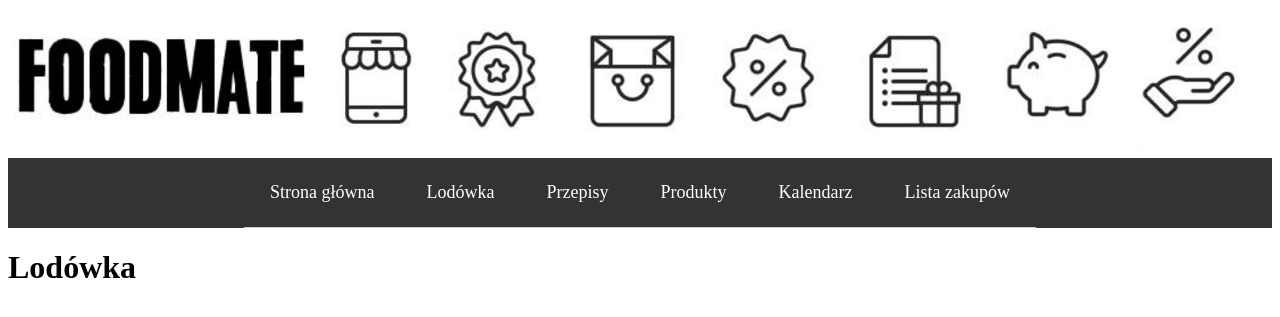
After one commit to klebann/foodMate, a Symfony app: template templates/fridge/index.html.twig in a window 1280 px wide. The commit adds this page. Shown: the top 317 px of the page. Run offline with Twig, Linux system fonts and the light colour scheme; the template is opened without the code that fills it, so the values that code supplies are empty; some libraries are stand-ins or nearby versions.

Commit message:
Add fridge tab

```diff
--- a/templates/default/_navigation.html.twig
+++ b/templates/default/_navigation.html.twig
@@ -1,6 +1,7 @@
 <nav>
     <ul>
         <li><a href="{{ path('homepage') }}">Strona główna</a></li>
+        <li><a href="{{ path('fridge') }}">Lodówka</a></li>
         <li><a href="{{ path('homepage') }}">Przepisy</a></li>
         <li><a href="{{ path('app_product') }}">Produkty</a></li>
         <li><a href="{{ path('app_calendar') }}">Kalendarz</a></li>
--- /dev/null
+++ b/templates/fridge/index.html.twig
@@ -0,0 +1,8 @@
+{% extends 'base.html.twig' %}
+
+{% block title %}FoodMate - Lodówka{% endblock %}
+
+{% block main %}
+    <h1>Lodówka</h1>
+
+{% endblock %}
```
Also changed, not shown: src/Controller/FridgeController.php (added, +16 -0 lines).
